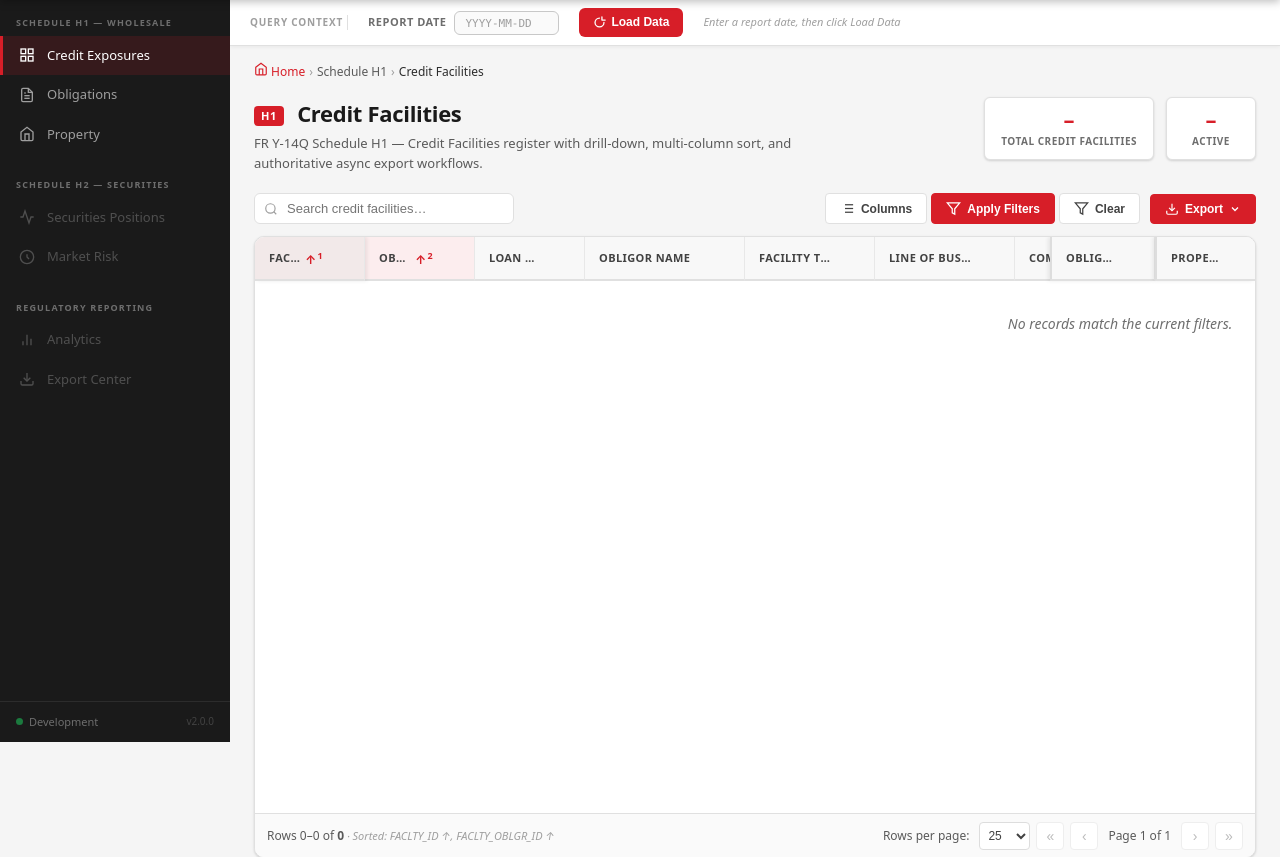
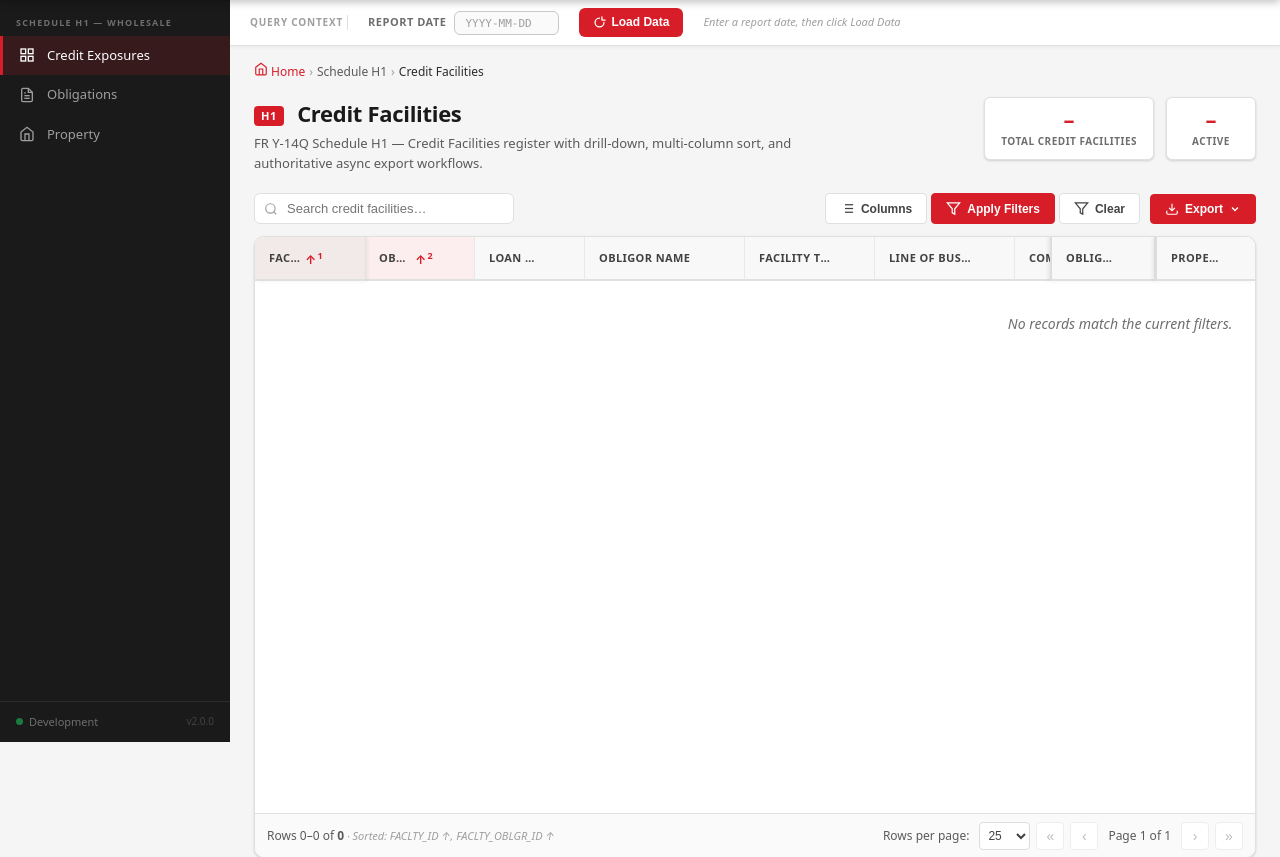
Before and after one commit to sigaurav/sample-flask-app, a Flask app: page / in a window 1280 px wide. Shown: the part 58-915 px from the top of the page. Run offline with Flask 3, Linux system fonts and the light colour scheme; parts of the project's set-up code (start-up, migrations or seed data) failed here and were passed over.

Commit message:
removiedcal

```diff
--- a/app/templates/components/sidebar.html
+++ b/app/templates/components/sidebar.html
@@ -38,55 +38,6 @@
       </ul>
     </div>
 
-    <div class="nav-section">
-      <span class="nav-section-label">Schedule H2 — Securities</span>
-      <ul>
-        <li class="nav-item">
-          <a href="#" class="nav-link disabled">
-            <svg class="nav-icon" viewBox="0 0 24 24" fill="none" stroke="currentColor" stroke-width="2">
-              <polyline points="22 12 18 12 15 21 9 3 6 12 2 12"/>
-            </svg>
-            <span>Securities Positions</span>
-          </a>
-        </li>
-        <li class="nav-item">
-          <a href="#" class="nav-link disabled">
-            <svg class="nav-icon" viewBox="0 0 24 24" fill="none" stroke="currentColor" stroke-width="2">
-              <circle cx="12" cy="12" r="10"/>
-              <path d="M12 8v4l3 3"/>
-            </svg>
-            <span>Market Risk</span>
-          </a>
-        </li>
-      </ul>
-    </div>
-
-    <div class="nav-section">
-      <span class="nav-section-label">Regulatory Reporting</span>
-      <ul>
-        <li class="nav-item">
-          <a href="#" class="nav-link disabled">
-            <svg class="nav-icon" viewBox="0 0 24 24" fill="none" stroke="currentColor" stroke-width="2">
-              <line x1="18" y1="20" x2="18" y2="10"/>
-              <line x1="12" y1="20" x2="12" y2="4"/>
-              <line x1="6" y1="20" x2="6" y2="14"/>
-            </svg>
-            <span>Analytics</span>
-          </a>
-        </li>
-        <li class="nav-item">
-          <a href="#" class="nav-link disabled">
-            <svg class="nav-icon" viewBox="0 0 24 24" fill="none" stroke="currentColor" stroke-width="2">
-              <path d="M21 15v4a2 2 0 0 1-2 2H5a2 2 0 0 1-2-2v-4"/>
-              <polyline points="7 10 12 15 17 10"/>
-              <line x1="12" y1="15" x2="12" y2="3"/>
-            </svg>
-            <span>Export Center</span>
-          </a>
-        </li>
-      </ul>
-    </div>
-
   </nav>
 
   <div class="sidebar-footer">
```
Also changed, not shown: .claude/settings.json (deleted).
